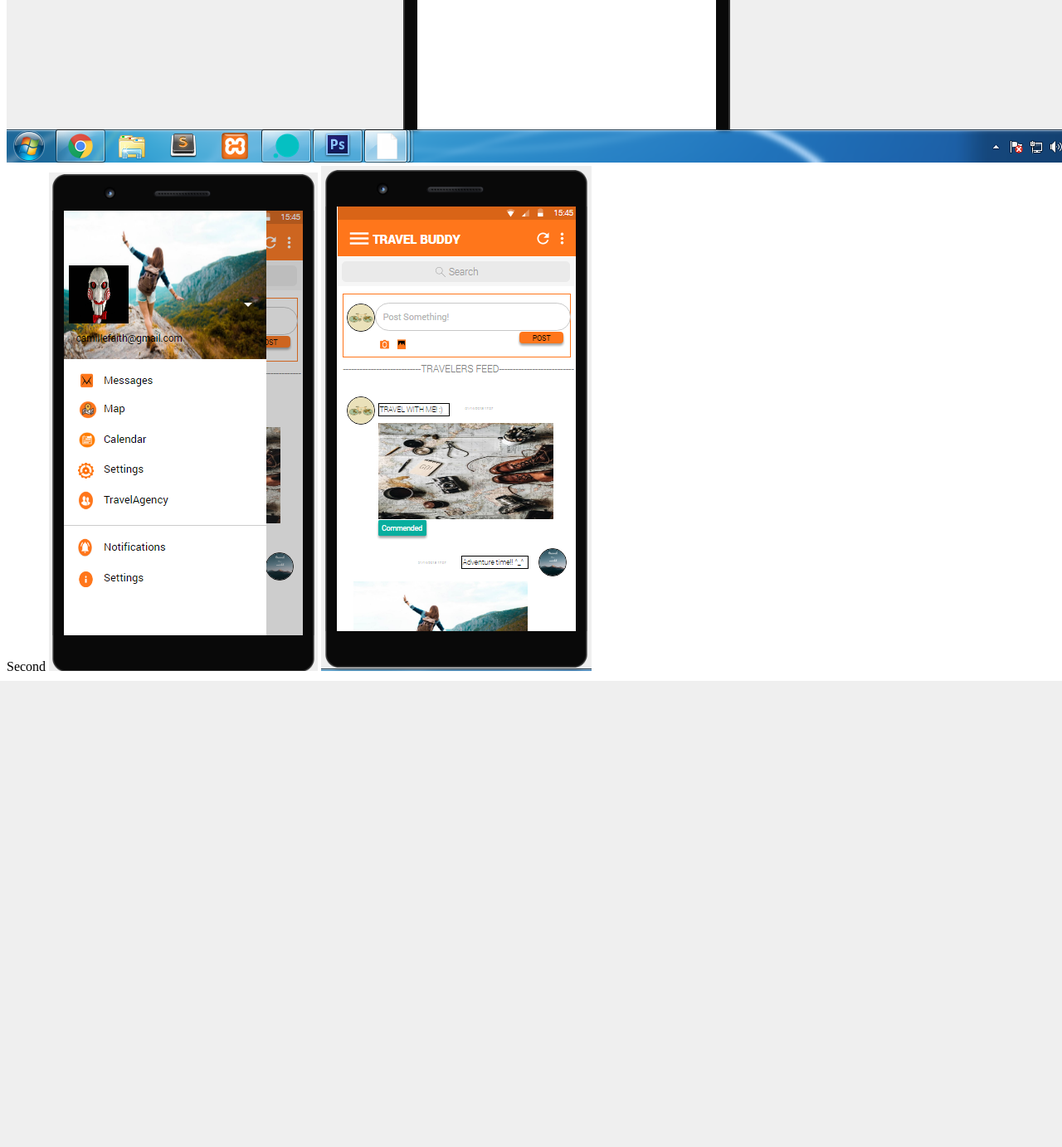
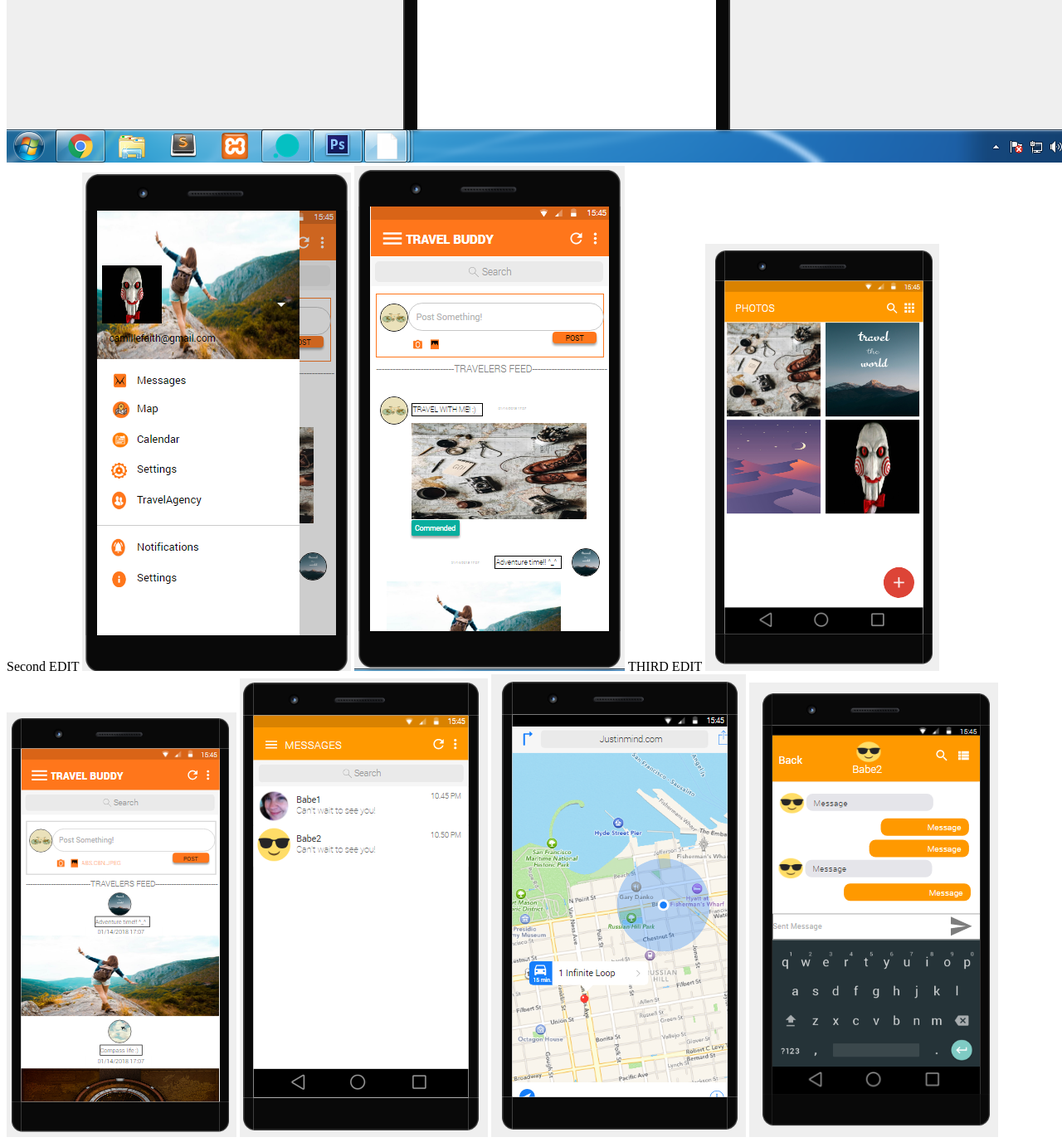
Before and after one commit to milangyoung/prototype, a PHP site: page / in a window 1280 px wide; the page is wider, and only the part inside the window is pictured. Shown: the part 2142-3525 px from the top of that part at 83% size. Before the commit the page ends 2963 px from the top of that part, so only its background shows below. Run offline with PHP 8.4, Linux system fonts and the light colour scheme.

Commit message:
Update index.php

```diff
--- a/index.php
+++ b/index.php
@@ -8,8 +8,15 @@
 <img src="first.png">
 <img src="second.png">
 <img src="third.png">
-	<label>Second</label>
-	<img src="one.PNG">
+	<label>Second EDIT</label>
+<img src="one.PNG">
 <img src="two.PNG">
+	<lable>THIRD EDIT</label>
+	<img src="a.png">
+<img src="b.png">
+<img src="c.png">
+	<img src="d.png">
+<img src="e.png">
+
 </body>
 </html>
```
